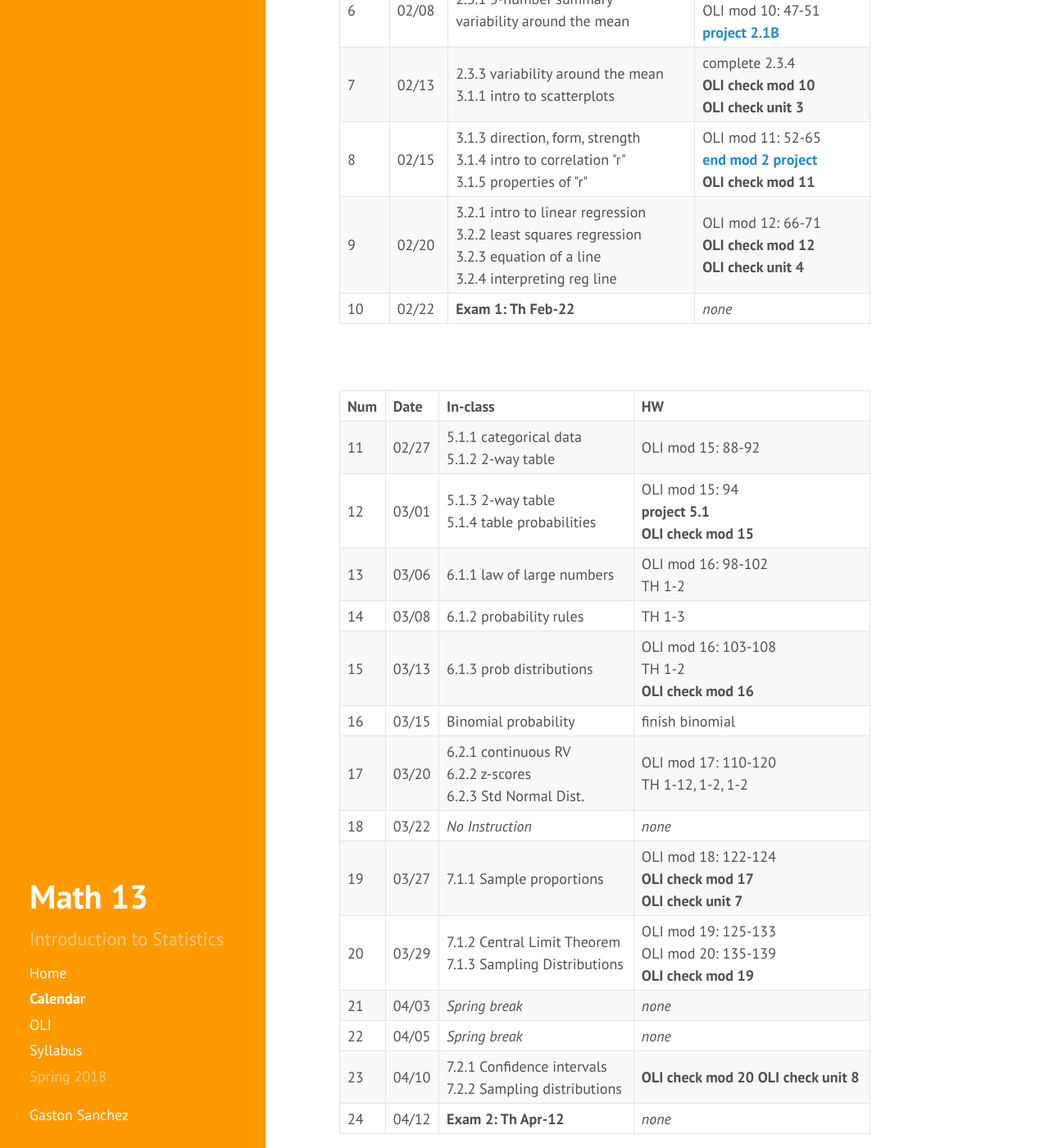
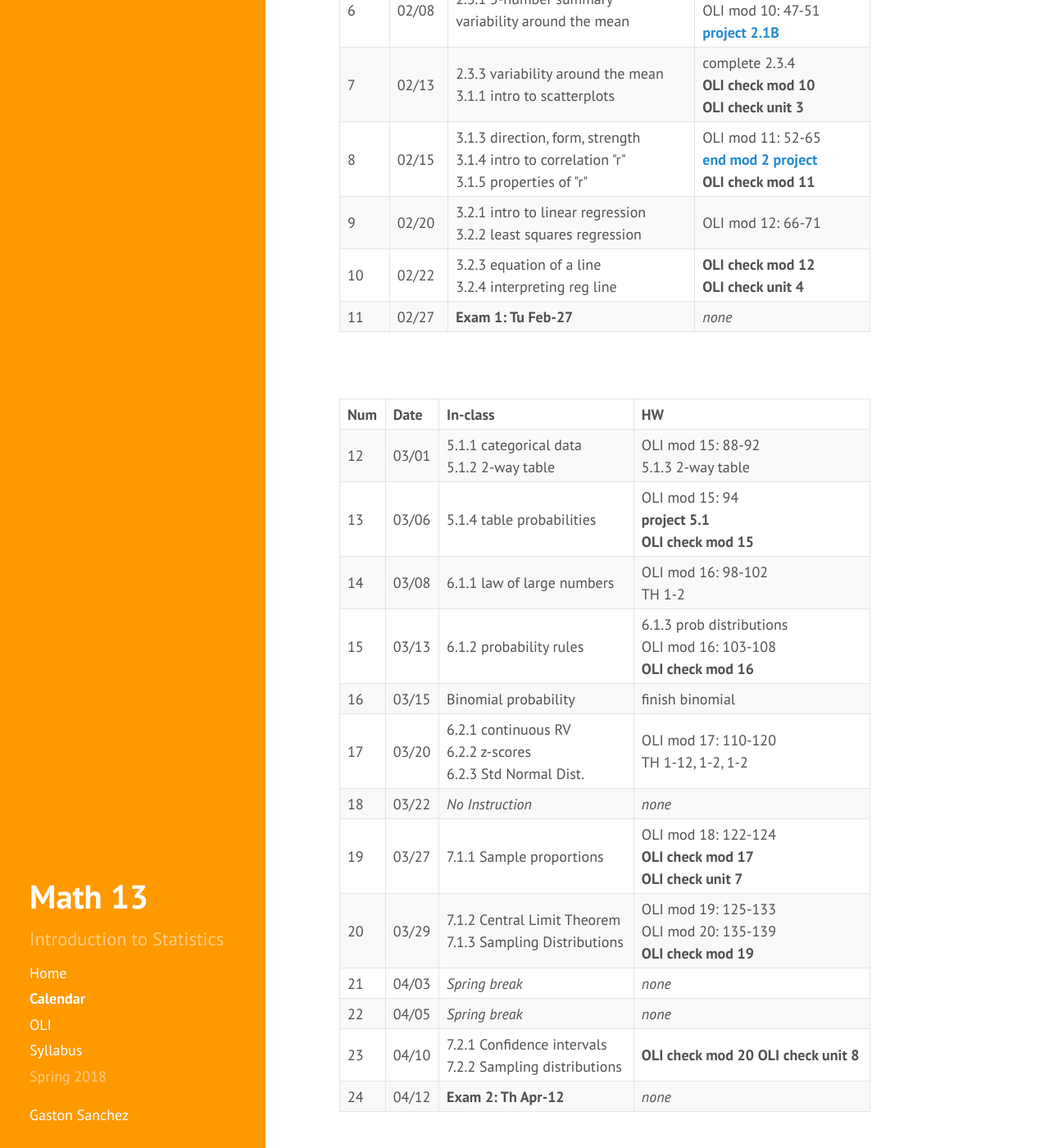
Before and after one commit to gastonstat/relic-math13, a Jekyll site: the page built from calendar.md, in a window 1280 px wide and 1400 px high, scrolled down 645 px. Shown: the whole window at 82% size. Built offline with Jekyll 4.4.1, drawn with Linux system fonts in a browser that asks for light colours; nearby versions of some CDN libraries.

Commit message:
calendar: postpone midterm 1

```diff
--- a/calendar.md
+++ b/calendar.md
@@ -84,17 +84,21 @@ Note: Checkpoints are due before the next day of classes from the day displayed
       <td>9</td>
       <td>02/20</td>
       <td>3.2.1 intro to linear regression<br>
-          3.2.2 least squares regression<br>
-          3.2.3 equation of a line<br>
-          3.2.4 interpreting reg line</td>
-      <td>OLI mod 12: 66-71<br>
-          <b>OLI check mod 12</b><br>
-          <b>OLI check unit 4</b></td>
+          3.2.2 least squares regression</td>
+      <td>OLI mod 12: 66-71</td>
     </tr>
     <tr>
       <td>10</td>
       <td>02/22</td>
-      <td><b>Exam 1: Th Feb-22</b></td>
+      <td>3.2.3 equation of a line<br>
+          3.2.4 interpreting reg line</td>
+      <td><b>OLI check mod 12</b><br>
+          <b>OLI check unit 4</b></td>
+    </tr>
+    <tr>
+      <td>11</td>
+      <td>02/27</td>
+      <td><b>Exam 1: Tu Feb-27</b></td>
       <td><em>none</em></td>
     </tr>
   </tbody>
@@ -114,39 +118,31 @@ Note: Checkpoints are due before the next day of classes from the day displayed
   </thead>
   <tbody>
     <tr>
-      <td>11</td>
-      <td>02/27</td>
+      <td>12</td>
+      <td>03/01</td>
       <td>5.1.1 categorical data<br>5.1.2 2-way table</td>
-      <td>OLI mod 15: 88-92</td>
+      <td>OLI mod 15: 88-92<br>5.1.3 2-way table</td>
     </tr>
     <tr>
-      <td>12</td>
-      <td>03/01</td>
-      <td>5.1.3 2-way table<br>
-      	  5.1.4 table probabilities</td>
+      <td>13</td>
+      <td>03/06</td>
+      <td>5.1.4 table probabilities</td>
       <td>OLI mod 15: 94<br>
       	  <b>project 5.1</b><br>
           <b>OLI check mod 15</b></td>
     </tr>
     <tr>
-      <td>13</td>
-      <td>03/06</td>
+      <td>14</td>
+      <td>03/08</td>
       <td>6.1.1 law of large numbers</td>
       <td>OLI mod 16: 98-102<br>
           TH 1-2</td>
     </tr>
     <tr>
-      <td>14</td>
-      <td>03/08</td>
-      <td>6.1.2 probability rules</td>
-      <td>TH 1-3</td>
-    </tr>
-    <tr>
       <td>15</td>
       <td>03/13</td>
-      <td>6.1.3 prob distributions</td>
-      <td>OLI mod 16: 103-108<br>
-          TH 1-2<br>
+      <td>6.1.2 probability rules</td>
+      <td>6.1.3 prob distributions<br>OLI mod 16: 103-108<br>
           <b>OLI check mod 16</b></td>
     </tr>
     <tr>
```
